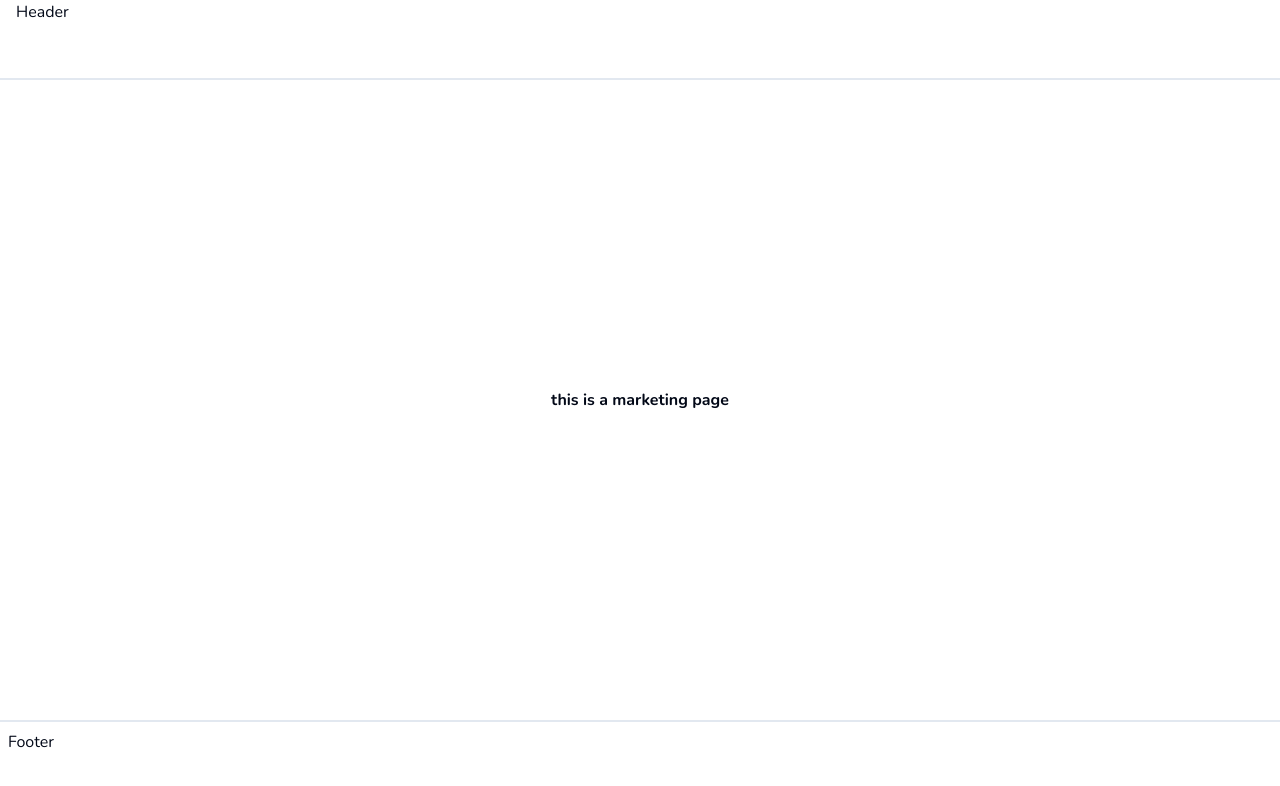
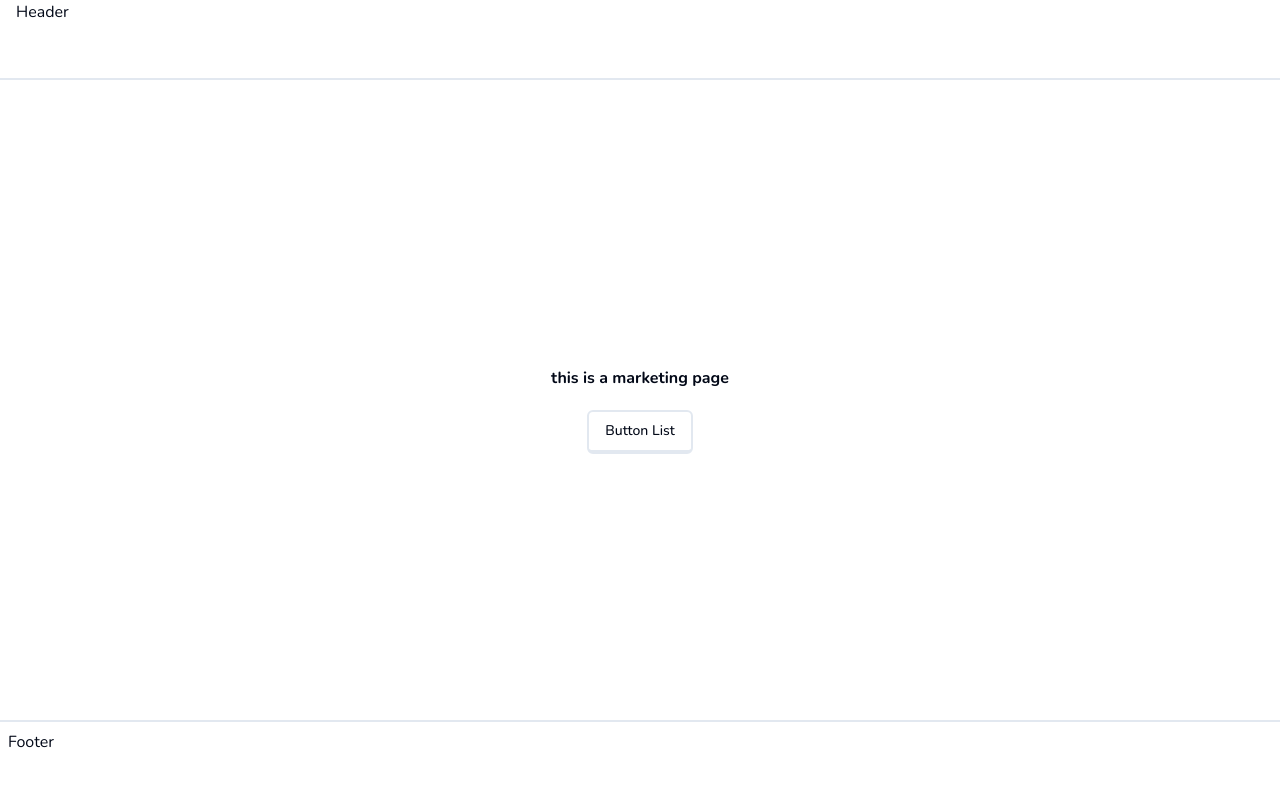
Before and after one commit to hr-shuvo/ezdu-client, a Next.js app: page / in a window 1280 px wide. Shown: the top 786 px of the page. Built offline with nearby package versions, Linux system fonts and the light colour scheme.

Commit message:
add page

```diff
--- a/app/(marketing)/page.tsx
+++ b/app/(marketing)/page.tsx
@@ -1,11 +1,14 @@
 import { Button } from "@/components/ui/button";
+import Link from "next/link";
 
 export default function Home() {
     return (
-        <div>
+        <div className='justify-items-center'>
 
 
-            <p className='font-bold'>this is a marketing page</p>
+            <p className='font-bold my-5'>this is a marketing page</p>
+
+            <Button><Link href={'/buttons'}>Button List</Link> </Button>
         </div>
 
 
--- a/components/ui/button.tsx
+++ b/components/ui/button.tsx
@@ -48,10 +48,10 @@ const buttonVariants = cva(
                 rounded: "rounded-full",
             },
         },
-        // defaultVariants: {
-        //   variant: "default",
-        //   size: "default",
-        // },
+        defaultVariants: {
+          variant: "default",
+          size: "default",
+        },
     }
 )
 
```
